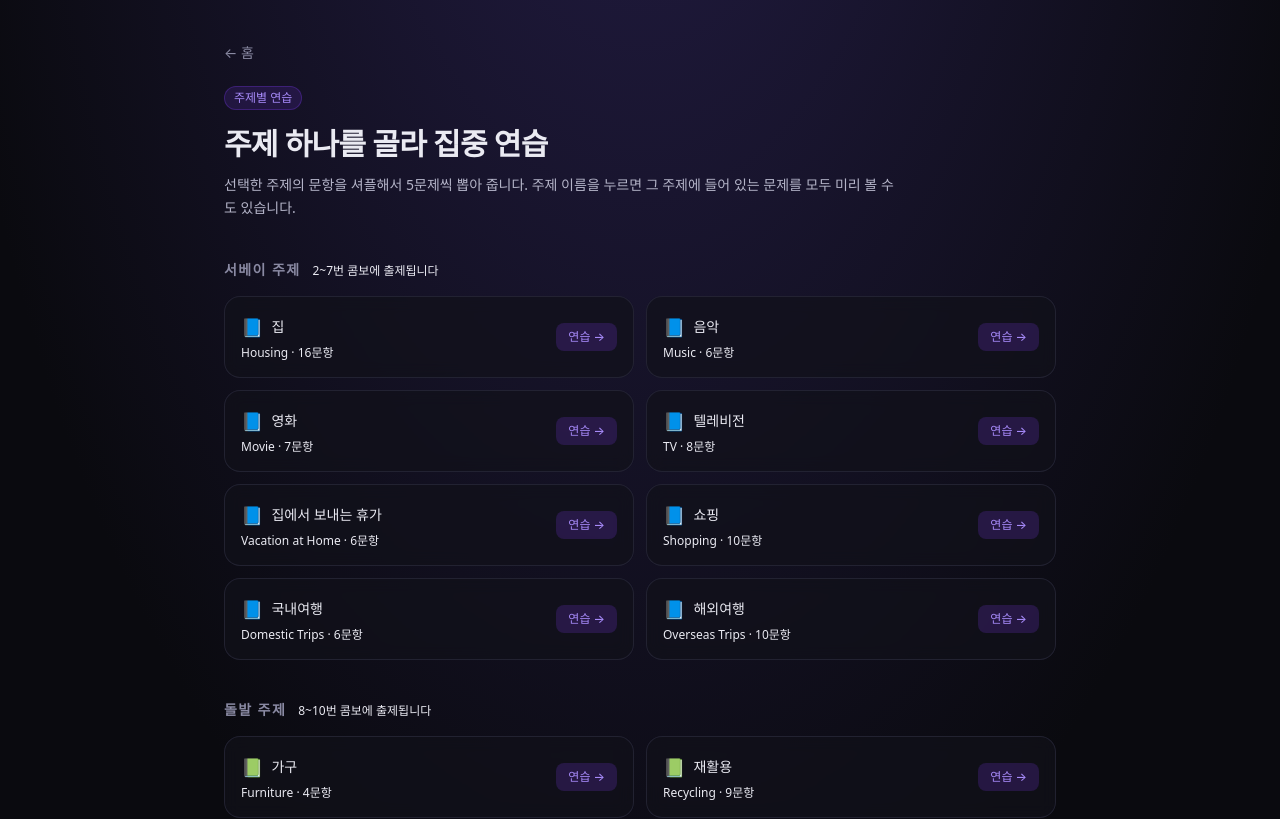
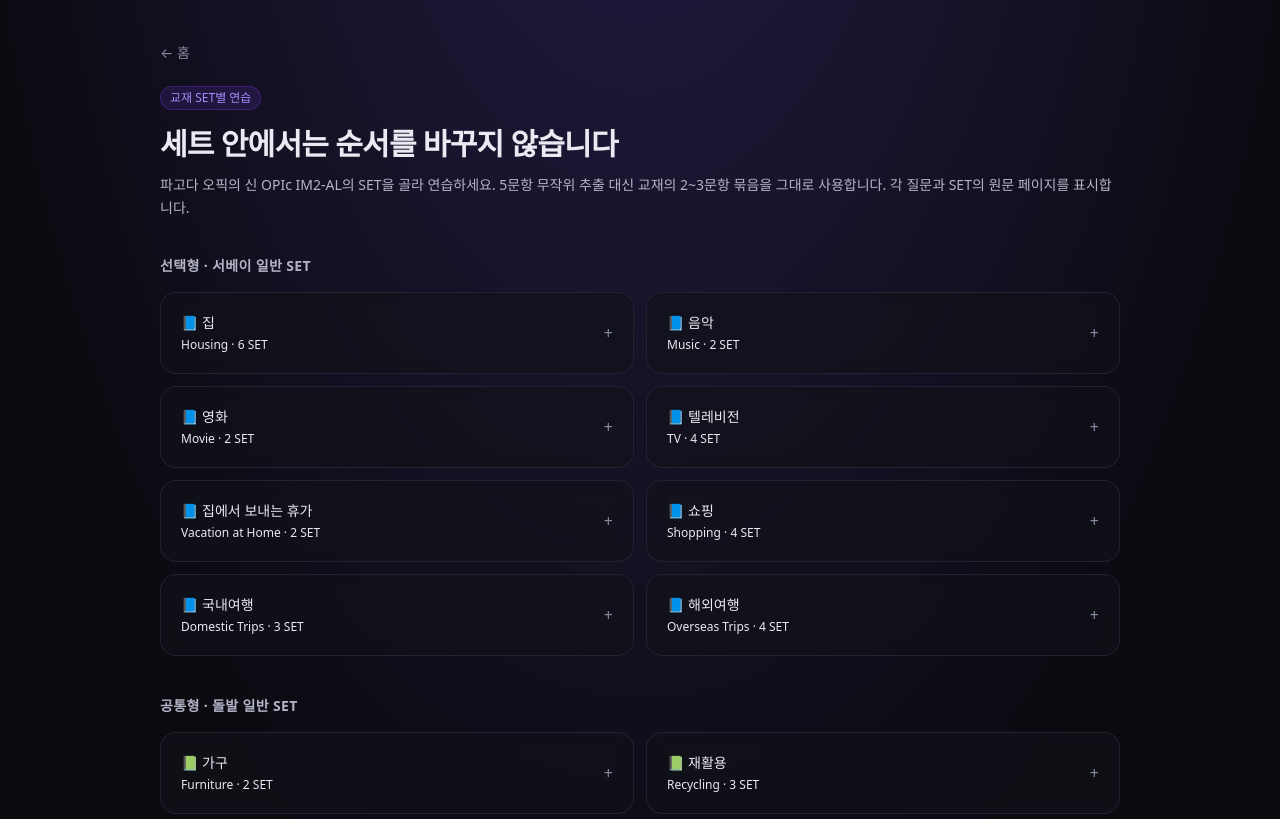
Before and after one commit to KSH0660/Yumi-Opic, a Next.js app: page /topics in a window 1280 px wide. Shown: the top 819 px of the page. Built offline with nearby package versions, Linux system fonts and the light colour scheme.

Commit message:
Offer exact textbook SET practice links with page-level prompt provenance

```diff
--- a/src/components/TopicsView.tsx
+++ b/src/components/TopicsView.tsx
@@ -1,133 +1,49 @@
 "use client";
-
 import Link from "next/link";
 import { useState } from "react";
-import type { Topic, TopicCategory } from "@/lib/types";
-import {
-  advancedTopics,
-  roleplayTopics,
-  surpriseTopics,
-  surveyTopics,
-} from "@/data";
+import type { SetKind, Topic } from "@/lib/types";
+import { advancedTopics, roleplayTopics, surpriseTopics, surveyTopics, excludedSets, TEXTBOOK } from "@/data";
 import { TYPE_LABELS } from "@/lib/exam";
 import Footer from "./Footer";
 import { Badge, Card, SourceBadge } from "./ui";
 
-const GROUPS: { category: TopicCategory; label: string; desc: string; topics: Topic[] }[] = [
-  {
-    category: "survey",
-    label: "서베이 주제",
-    desc: "2~7번 콤보에 출제됩니다",
-    topics: surveyTopics,
-  },
-  {
-    category: "surprise",
-    label: "돌발 주제",
-    desc: "8~10번 콤보에 출제됩니다",
-    topics: surpriseTopics,
-  },
-  {
-    category: "roleplay",
-    label: "롤플레이",
-    desc: "11~13번 세트로 출제됩니다",
-    topics: roleplayTopics,
-  },
-  {
-    category: "advanced",
-    label: "고난도",
-    desc: "14~15번에 출제됩니다",
-    topics: advancedTopics,
-  },
+const GROUPS: { key: string; label: string; kind: SetKind; topics: Topic[] }[] = [
+  { key: "survey", label: "선택형 · 서베이 일반 SET", kind: "general", topics: surveyTopics },
+  { key: "common", label: "공통형 · 돌발 일반 SET", kind: "general", topics: surpriseTopics },
+  { key: "roleplay", label: "롤플레이 · 11→12→13", kind: "roleplay", topics: roleplayTopics },
+  { key: "advanced", label: "고난도 · 14→15", kind: "advanced", topics: advancedTopics },
 ];
-
 export default function TopicsView() {
   const [openId, setOpenId] = useState<string | null>(null);
-
-  return (
-    <main className="mx-auto w-full max-w-4xl px-5 pb-24 pt-10 sm:px-8">
-      <Link href="/" className="text-sm text-ink-400 transition hover:text-ink-100">
-        ← 홈
-      </Link>
-
-      <header className="mt-5">
-        <Badge tone="accent">주제별 연습</Badge>
-        <h1 className="mt-4 text-3xl font-semibold tracking-tight">
-          주제 하나를 골라 집중 연습
-        </h1>
-        <p className="mt-3 max-w-2xl text-sm leading-relaxed text-ink-300">
-          선택한 주제의 문항을 셔플해서 5문제씩 뽑아 줍니다. 주제 이름을 누르면
-          그 주제에 들어 있는 문제를 모두 미리 볼 수도 있습니다.
-        </p>
-      </header>
-
-      <div className="mt-10 space-y-10">
-        {GROUPS.map((group) => (
-          <section key={group.category}>
-            <div className="flex flex-wrap items-baseline gap-x-3 gap-y-1">
-              <h2 className="text-sm font-semibold uppercase tracking-widest text-ink-400">
-                {group.label}
-              </h2>
-              <span className="text-xs text-ink-500">{group.desc}</span>
-            </div>
-
-            <div className="mt-4 grid gap-3 sm:grid-cols-2">
-              {group.topics.map((topic) => {
-                const open = openId === topic.id;
-                return (
-                  <Card key={topic.id} className="overflow-hidden">
-                    <div className="flex items-center gap-3 p-4">
-                      <button
-                        type="button"
-                        onClick={() => setOpenId(open ? null : topic.id)}
-                        className="min-w-0 flex-1 text-left"
-                      >
-                        <span className="flex items-center gap-2">
-                          <span className="text-lg">{topic.emoji}</span>
-                          <span className="truncate text-sm font-medium text-ink-100">
-                            {topic.ko}
-                          </span>
-                        </span>
-                        <span className="mt-1 block truncate text-xs text-ink-500">
-                          {topic.en} · {topic.questions.length}문항
-                        </span>
-                      </button>
-                      <Link
-                        href={`/exam?mode=practice&topic=${topic.id}`}
-                        className="shrink-0 rounded-lg bg-accent-600/20 px-3 py-1.5 text-xs font-medium text-accent-400 transition hover:bg-accent-600/30"
-                      >
-                        연습 →
-                      </Link>
-                    </div>
-
-                    {open && (
-                      <ul className="divide-y divide-ink-800 border-t border-ink-800">
-                        {topic.questions.map((q) => (
-                          <li key={q.id} className="px-4 py-3">
-                            <p className="flex items-center gap-2">
-                              <span className="text-[11px] uppercase tracking-widest text-accent-400/80">
-                                {TYPE_LABELS[q.type]}
-                              </span>
-                              <SourceBadge source={q.source} />
-                            </p>
-                            <p className="mt-1.5 text-xs leading-relaxed text-ink-300">
-                              {q.en}
-                            </p>
-                            <p className="mt-1 text-[11px] leading-relaxed text-ink-500">
-                              {q.ko}
-                            </p>
-                          </li>
-                        ))}
-                      </ul>
-                    )}
-                  </Card>
-                );
-              })}
-            </div>
-          </section>
-        ))}
-      </div>
-
-      <Footer />
-    </main>
-  );
+  return <main className="mx-auto w-full max-w-5xl px-5 pb-24 pt-10 sm:px-8">
+    <Link href="/" className="text-sm text-ink-400">← 홈</Link>
+    <header className="mt-5"><Badge tone="accent">교재 SET별 연습</Badge><h1 className="mt-4 text-3xl font-semibold tracking-tight">세트 안에서는 순서를 바꾸지 않습니다</h1>
+      <p className="mt-3 text-sm leading-relaxed text-ink-300">{TEXTBOOK.title}의 SET을 골라 연습하세요. 5문항 무작위 추출 대신 교재의 2~3문항 묶음을 그대로 사용합니다. 각 질문과 SET의 원문 페이지를 표시합니다.</p>
+    </header>
+    <div className="mt-9 space-y-10">{GROUPS.map((group) => <section key={group.key}>
+      <h2 className="text-sm font-semibold tracking-wide text-ink-300">{group.label}</h2>
+      <div className="mt-4 grid gap-3 sm:grid-cols-2">{group.topics.map((topic) => {
+        const sets = topic.sets?.filter((s) => s.kind === group.kind) ?? [];
+        if (!sets.length) return null;
+        const key = `${group.key}:${topic.id}`;
+        const open = openId === key;
+        return <Card key={key} className="overflow-hidden">
+          <button type="button" aria-expanded={open} onClick={() => setOpenId(open ? null : key)} className="flex w-full items-center justify-between gap-3 p-5 text-left">
+            <span><span className="block text-sm font-medium">{topic.emoji} {topic.ko}</span><span className="mt-1 block text-xs text-ink-500">{topic.en} · {sets.length} SET</span></span><span className="text-ink-400">{open ? "−" : "+"}</span>
+          </button>
+          {open && <div className="divide-y divide-ink-800 border-t border-ink-800">{sets.map((set) => <div key={set.id} className="p-4">
+            <div className="flex items-center justify-between gap-2"><span className="text-xs font-semibold text-accent-400">{set.sourceRef.label} · p.{set.sourceRef.page}</span><Link className="rounded-lg bg-accent-600/20 px-3 py-2 text-xs font-medium text-accent-400" href={`/exam?mode=practice&set=${encodeURIComponent(set.id)}`}>이 SET 연습 →</Link></div>
+            <ol className="mt-3 space-y-2">{set.questionIds.map((id, i) => {
+              const q = topic.questions.find((question) => question.id === id)!;
+              const position = group.kind === "roleplay" ? 11 + i : group.kind === "advanced" ? 14 + i : i + 1;
+              return <li key={id} className="text-xs leading-relaxed text-ink-300"><span className="text-ink-500">{position}. {TYPE_LABELS[q.type]}</span><p>{q.ko}</p><details className="mt-1"><summary className="cursor-pointer text-ink-500">영어 질문·출처 보기</summary><p className="my-2 text-sm">{q.en}</p><SourceBadge source={q.source} sourceRef={q.sourceRef} />{q.dependsOn?.length ? <p className="mt-1 text-amber-300">앞 질문의 맥락을 이어서 답하는 문항입니다.</p> : null}</details></li>;
+            })}</ol>
+            {set.note && <details className="mt-3 text-xs leading-relaxed text-ink-500"><summary className="cursor-pointer">원문 표기 검토 메모</summary>{set.note}</details>}
+          </div>)}</div>}
+        </Card>;
+      })}</div>
+    </section>)}</div>
+    <details className="mt-10 rounded-xl border border-ink-800 p-4 text-xs text-ink-400"><summary className="cursor-pointer">출제에서 제외한 불명확한 SET {excludedSets.length}개</summary><p className="mt-3">표와 본문이 충돌하거나 대응하는 영어 질문을 확인하지 못한 세트는 임의로 완성하지 않았습니다.</p>{excludedSets.map((s) => <p key={s.id} className="mt-3 leading-relaxed"><strong>{s.topicId} · p.{s.sourceRef.page} {s.sourceRef.label}</strong><br />{s.reason}</p>)}</details>
+    <Footer />
+  </main>;
 }
```
